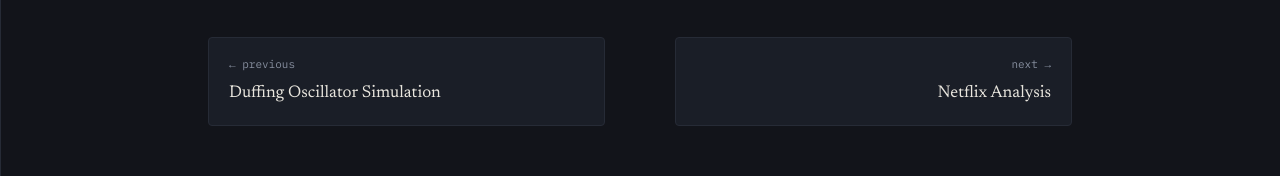
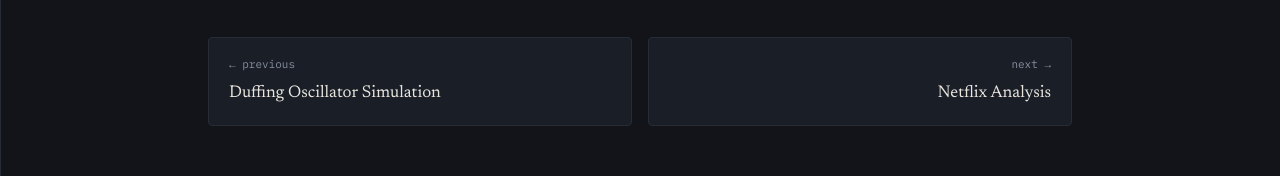
Before and after one commit to Om-M67/Om-M67.github.io, a plain HTML site: page projects/kelogsdojo.html in a window 1280 px wide. Shown: the part 1300-1476 px from the top of the page. Drawn offline with Linux system fonts and the light colour scheme.

Commit message:
Increase max-width of project navigation links to 50%

```diff
--- a/style.css
+++ b/style.css
@@ -159,7 +159,7 @@ pre.code-frame {
   color: var(--text);
   background: var(--panel);
   transition: border-color 0.15s, transform 0.15s;
-  max-width: 46%;
+  max-width: 50%;
 }
 .project-nav a:hover { border-color: var(--accent); transform: translateY(-2px); }
 .project-nav a.next { text-align: right; align-items: flex-end; }
```
